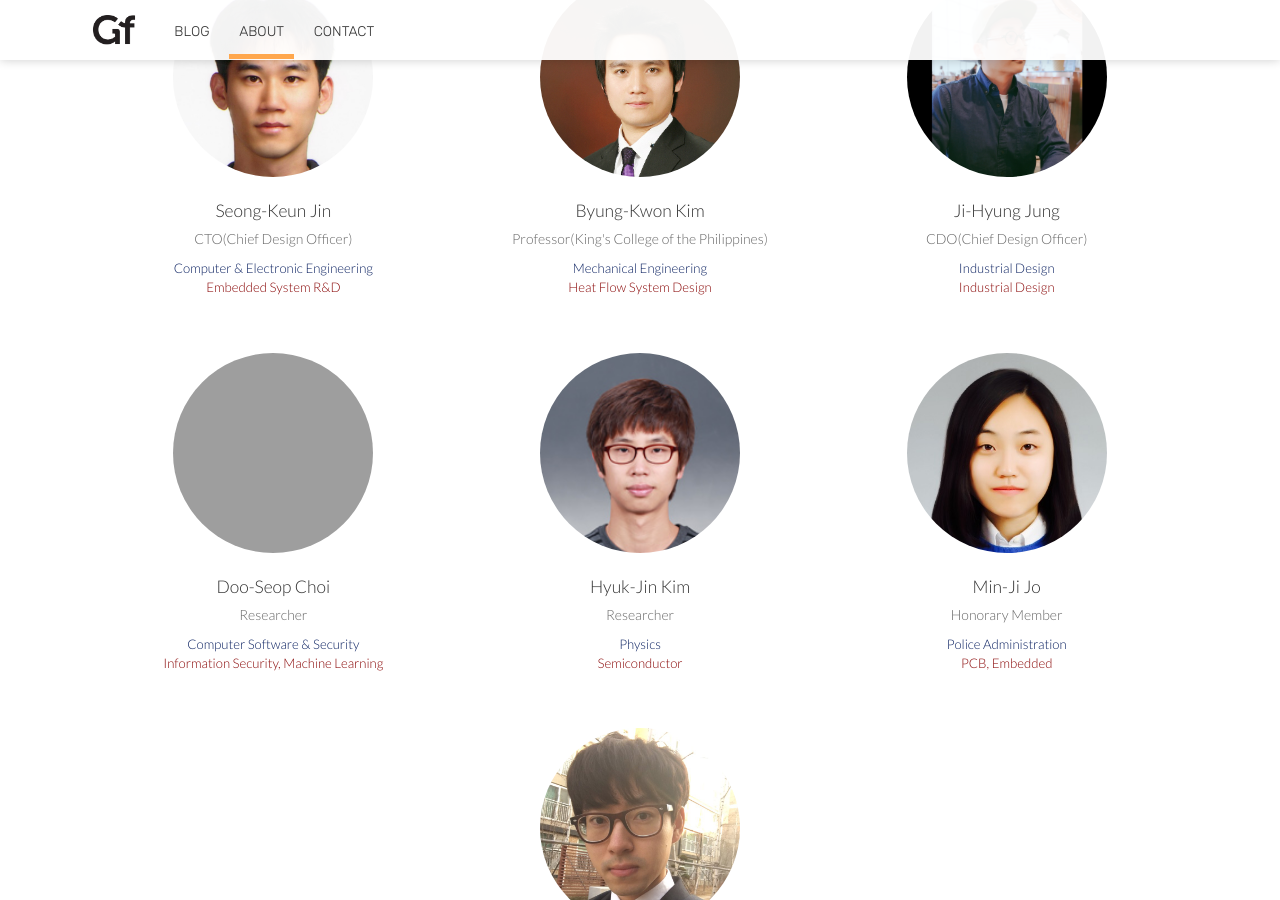
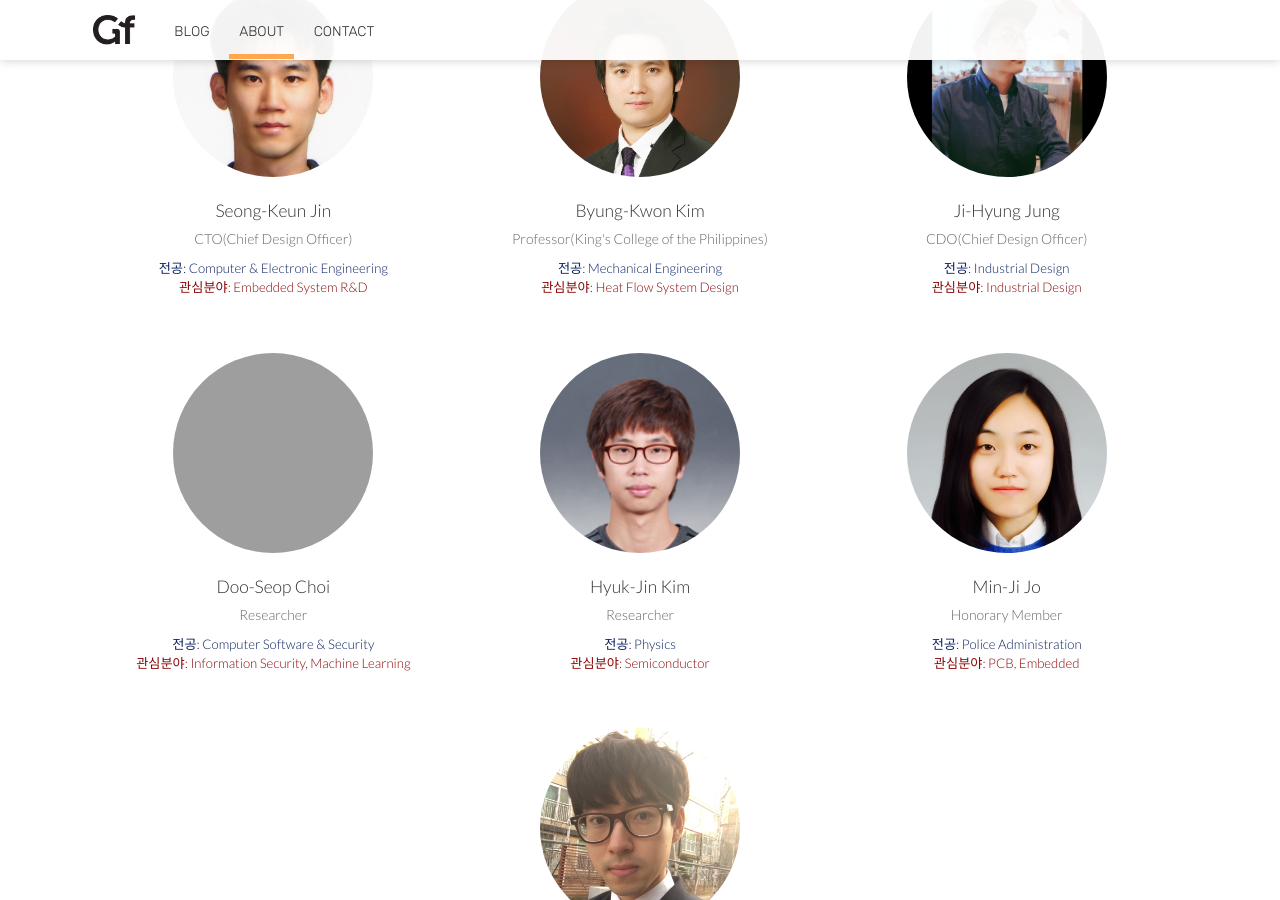
Before and after one commit to godsfingers/godsfingers.github.io, a Jekyll site: the page built from about.html, in a window 1280 px wide and 900 px high, scrolled down 1013 px. Built offline with Jekyll 4.4.1, drawn with Linux system fonts in a browser that asks for light colours; nearby versions of some CDN libraries; some of the changed text lies outside the part shown; grey boxes are pictures that could not be loaded.

Commit message:
about.html 수정

```diff
--- a/about.html
+++ b/about.html
@@ -24,8 +24,8 @@ image: https://source.unsplash.com/BcoGknSqlDc/2000x1322?a=.png
 					<!-- <div class="name"><a target="_blank" href="https://twitter.com/{{ person.twitter_username }}">{{ person.name }}</a></div> -->
 					<div class="name">{{ person.name }}</div>
 					<div class="position">{{ person.position }}</div>
-					<div class="major" >{{ person.major }}</div>
-					<div class="blurb" style='line-height:80%'>{{ person.blurb }}</div>
+					<div class="major" >전공: {{ person.major }}</div>
+					<div class="blurb" style='line-height:80%'>관심분야: {{ person.blurb }}</div>
 				</li>
 			{% endfor %}
 		</ul>
```
